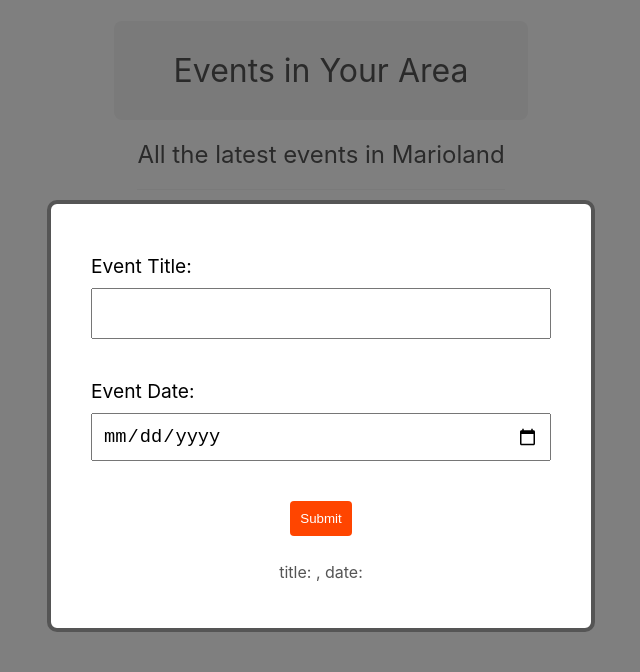
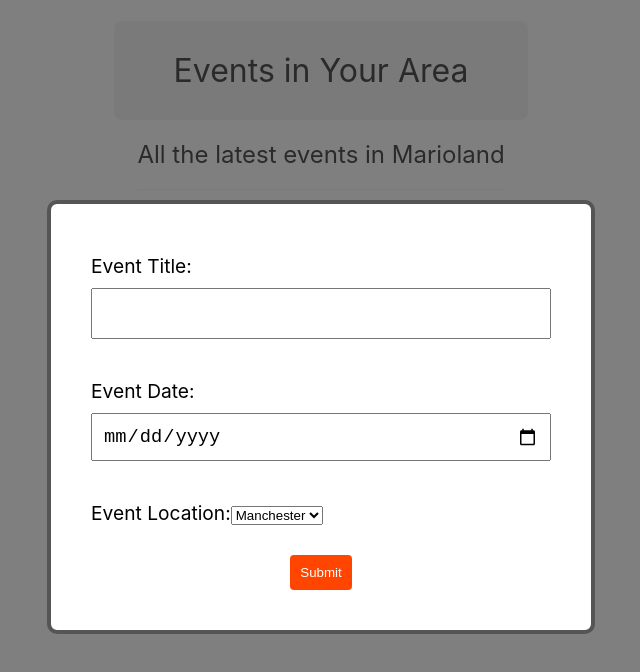
Before and after one commit to akmhmgc/first-react-app, a React (Create React App) app: page / in a window 1280 px wide. Both pictures are taken after a click on the button "Add New Event". Shown: the top 672 px of the page, without its empty margins (319-959 px from the left). Built offline with nearby package versions, Linux system fonts and the light colour scheme; the HTML template or start-up script is replaced by a standard one.

Commit message:
feat: セレクトボックスでの選択を追加

```diff
--- a/src/components/NewEventForm.js
+++ b/src/components/NewEventForm.js
@@ -1,13 +1,15 @@
 import "./NewEventForm.css";
 import { useState } from "react";
 
-export default function NewEventForm({ addEvent, handleClose}) {
+export default function NewEventForm({ addEvent, handleClose }) {
   const [title, setTitle] = useState("");
   const [date, setDate] = useState("");
+  const [location, setLocation] = useState("manchester");
 
   const resetForm = () => {
     setTitle("");
     setDate("");
+    setLocation("manchester");
   };
 
   const handleSubmit = (e) => {
@@ -16,6 +18,7 @@ export default function NewEventForm({ addEvent, handleClose}) {
     const event = {
       title: title,
       date: date,
+      location: location,
       id: Math.floor(Math.random() * 10000),
     };
     addEvent(event);
@@ -40,10 +43,15 @@ export default function NewEventForm({ addEvent, handleClose}) {
           value={date}
         />
       </label>
+      <label>
+        <span>Event Location:</span>
+        <select onChange={(e) => setLocation(e.target.value)}>
+          <option value="manchester">Manchester</option>
+          <option value="london">London</option>
+          <option value="cardiff">Cardiff</option>
+        </select>
+      </label>
       <button>Submit</button>
-      <p>
-        title: {title}, date: {date}
-      </p>
     </form>
   );
 }
```
